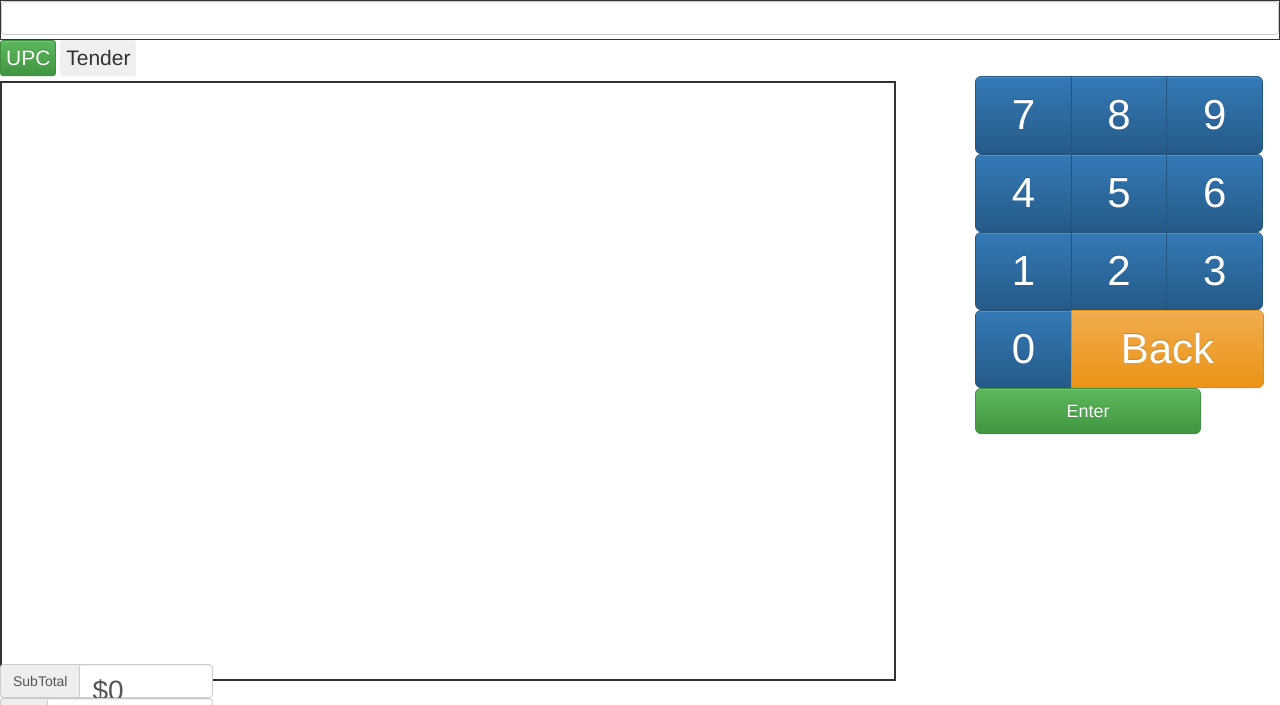
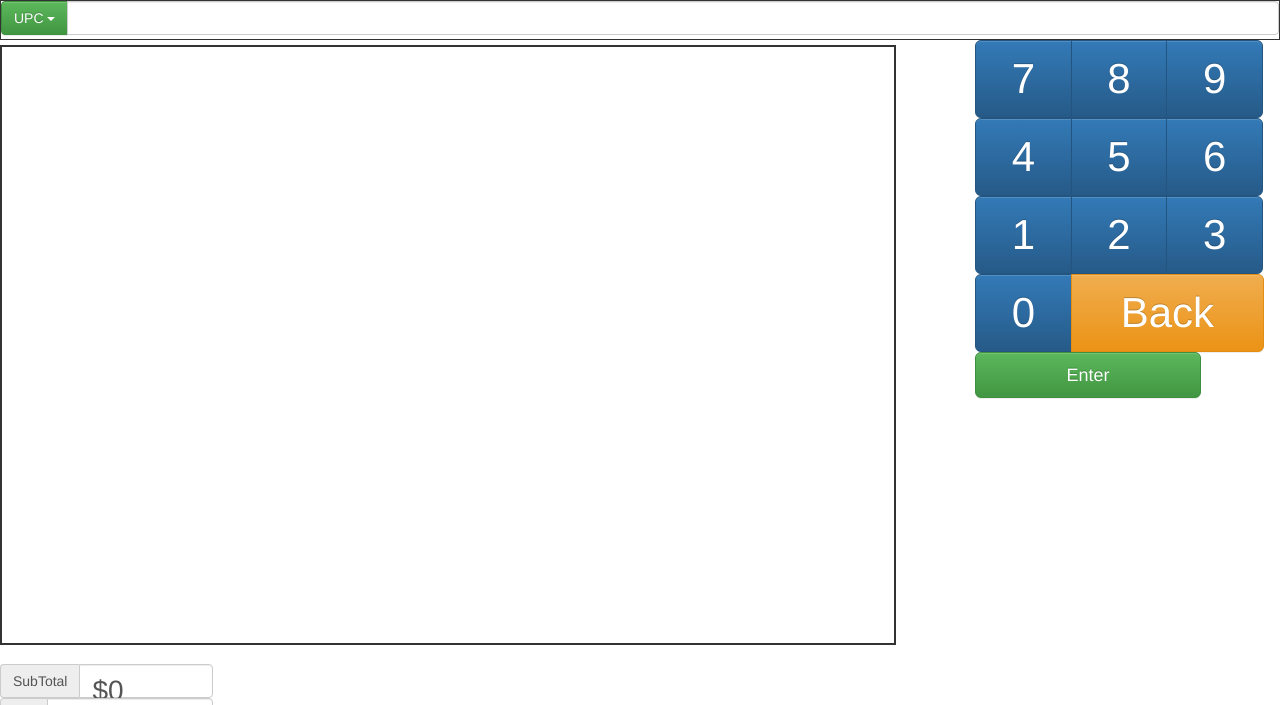
Before and after one commit to maxolasersquad/orthosie, a Django app: page /register/ in a window 1280 px wide. Shown: the top 705 px of the page. Run offline with Django 3.2, Linux system fonts and the light colour scheme; data comes from the database, SQL or seed files in the repository; data that the repository does not hold is empty; some libraries are stand-ins or nearby versions.

Commit message:
Moved the transaction type selectors up next to the input box and made them a dropdown.

```diff
--- a/static/css/register.css
+++ b/static/css/register.css
@@ -76,18 +76,13 @@
   margin-right: 10px;
 }
 
-.ringtype {
-  font-size: 1.5em;
-  cursor: pointer;
-}
-
-.selected_ringtype {
-  background-color: #ddd;
-}
-
 #tender {
   -moz-user-select: -moz-none;
   -khtml-user-select: none;
   -webkit-user-select: none;
   user-select: none;
 }
+
+#ringtype-upc {
+  display: none;
+}
--- a/static/js/input.js
+++ b/static/js/input.js
@@ -88,16 +88,13 @@ Orthosie.input = {
     $('#register_input').html('');
   },
   set_inputtype: function(type) {
-    $('.ringtype.btn-success').removeClass('btn-success');
-    switch (type) {
-      case 'upc':
-        Orthosie.input.input_mode = 'upc';
-        $('#ring_upc').addClass('btn-success');
-      break;
-      case 'tender':
-        Orthosie.input.input_mode = 'tender';
-        $('#ring_tender').addClass('btn-success');
-      break;
-    }
+    var header = $('#ringtype > button');
+    var selected = $('#ringtype-' + type.toLowerCase());
+    var foo = $('#ringtype-' + header.attr('data-ringtype'));
+    header.html(type + ' <span class=\'caret\'></span>');
+    selected.css('display', 'none');
+    foo.css('display', 'list-item');
+    header.attr('data-ringtype', type.toLowerCase());
+    Orthosie.input.input_mode = type.toLowerCase();
   }
 }
--- a/templates/register/index.html
+++ b/templates/register/index.html
@@ -20,12 +20,12 @@
 <html>
   <head>
     <title>Orthosie Cash Register</title>
+    <script type="text/javascript" src="/static/js/jquery.js"></script>
     <meta name="viewport" content="width=device-width, initial-scale=1.0">
     <link rel="stylesheet" href="//netdna.bootstrapcdn.com/bootstrap/3.0.2/css/bootstrap.min.css">
     <link rel="stylesheet" href="//netdna.bootstrapcdn.com/bootstrap/3.0.2/css/bootstrap-theme.min.css">
     <script src="//netdna.bootstrapcdn.com/bootstrap/3.0.2/js/bootstrap.min.js"></script>
     <link rel='stylesheet' type='text/css' href='/static/css/register.css' />
-    <script type="text/javascript" src="/static/js/jquery.js"></script>
     <script type="text/javascript" src="/static/js/input.js"></script>
     <meta charset="UTF-8">
   </head>
@@ -51,9 +51,6 @@
     <div id='input'>
 {% include "register/input.html" %}
     </div>
-    <div id='tender'>
-{%include "register/ringtype.html" %}
-    </div>
     <div id='transactions' class="container">
 {% include "register/transactions.html" %}
     </div>
--- a/templates/register/input.html
+++ b/templates/register/input.html
@@ -16,4 +16,13 @@
     You should have received a copy of the GNU General Public License
     along with Orthosie.  If not, see <http://www.gnu.org/licenses/>.
 {% endcomment %}
-<span id='register_input' class='form-control'></span>
+<div class='input-group'>
+  <div id='ringtype' class='input-group-btn'>
+    <button type='button' class='btn btn-success dropdown-toggle' data-toggle='dropdown' data-ringtype='upc'>UPC <span class='caret'></span></button>
+    <ul class='dropdown-menu'>
+      <li id='ringtype-upc'><a href='#' onclick="Orthosie.input.set_inputtype('UPC');">UPC</a></li>
+      <li id='ringtype-tender'><a href='#' onclick="Orthosie.input.set_inputtype('Tender');">Tender</a></li>
+    </ul>
+  </div>
+  <span id='register_input' class='form-control'></span>
+</div>
--- a/templates/register/ringtype.html
+++ /dev/null
@@ -1,25 +0,0 @@
-{% comment %}
-    Copyright 2013 Jack David Baucum
-
-    This file is part of Orthosie.
-
-    Orthosie is free software: you can redistribute it and/or modify
-    it under the terms of the GNU General Public License as published by
-    the Free Software Foundation, either version 3 of the License, or
-    (at your option) any later version.
-
-    Orthosie is distributed in the hope that it will be useful,
-    but WITHOUT ANY WARRANTY; without even the implied warranty of
-    MERCHANTABILITY or FITNESS FOR A PARTICULAR PURPOSE.  See the
-    GNU General Public License for more details.
-
-    You should have received a copy of the GNU General Public License
-    along with Orthosie.  If not, see <http://www.gnu.org/licenses/>.
-{% endcomment %}
-
-<button class='ringtype btn btn-success btn-xs' id='ring_upc' onclick='Orthosie.input.set_inputtype("upc");'>
-  UPC
-</button>
-<button class='ringtype btn btn-xs' id='ring_tender' onclick=Orthosie.input.set_inputtype("tender");>
-  Tender
-</button>
--- a/templates/register/transactions.html
+++ b/templates/register/transactions.html
@@ -20,7 +20,7 @@
     <tbody>
 {% for line_item in line_items %}
         <tr>
-          <td>{{ line_item.description }}</td>
+          <td data-code="{{ line_item.upc }}">{{ line_item.description }}</td>
           <td>{{ line_item.quantity }} @ ${{ line_item.price }}</td>
         </tr>
 {% endfor %}
```
